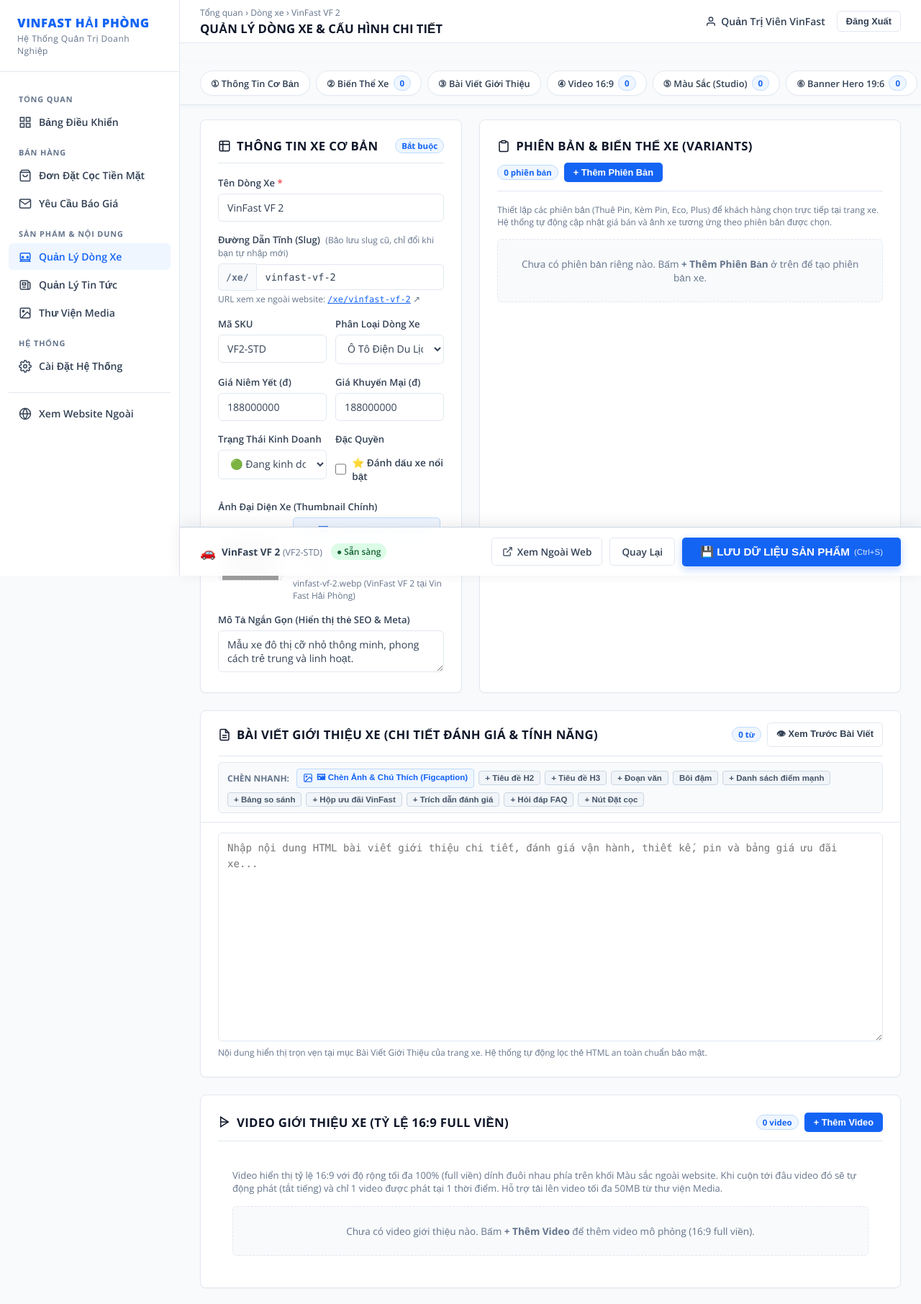
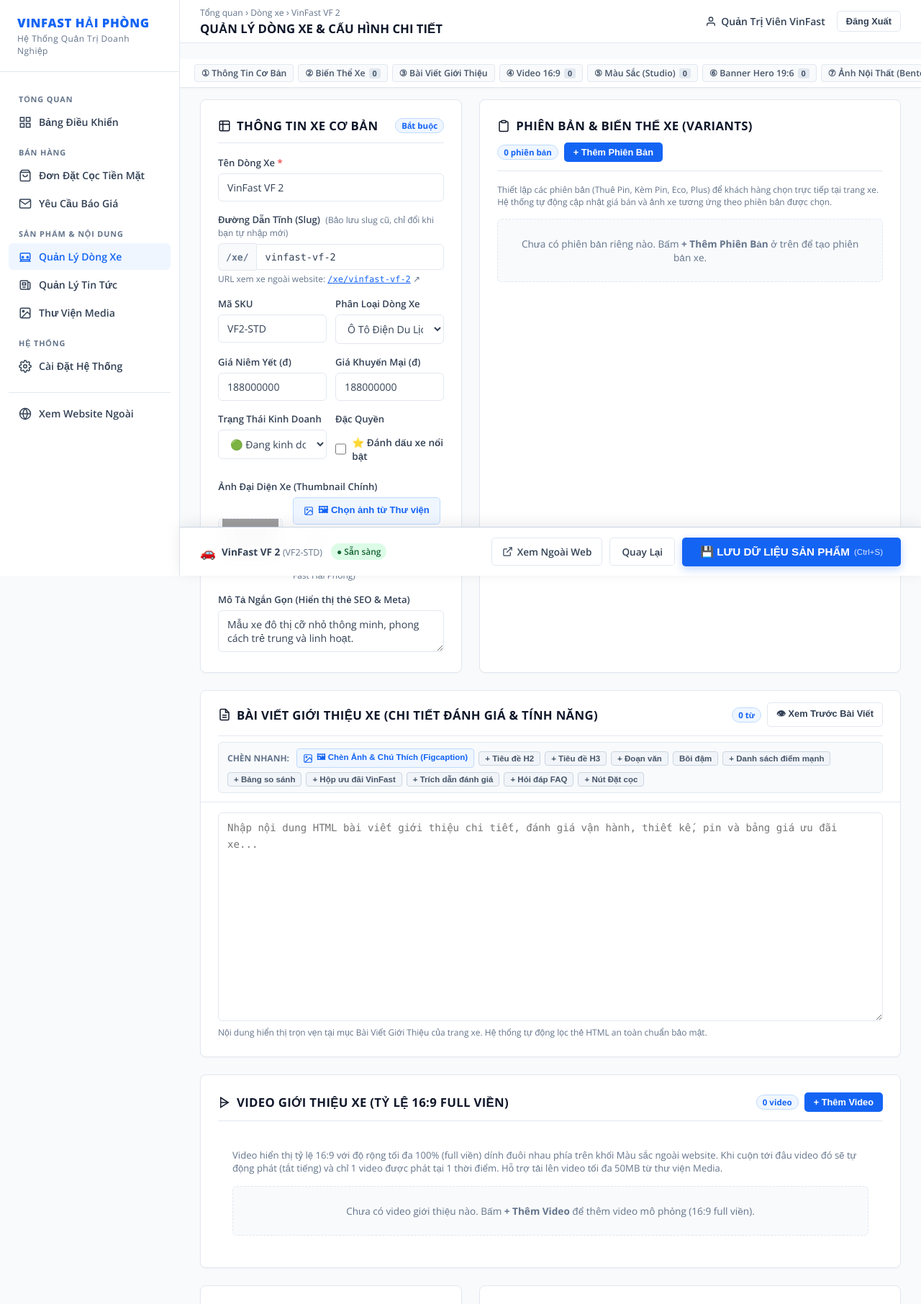
Before and after one commit to duc2k4hd/vinfast-autohaiphong.com.vn, a Laravel app: page /admin/products/1/edit in a window 1280 px wide. Shown: the top 1812 px of the page at 72% size. Run offline with Laravel 12, Linux system fonts and the light colour scheme; a user stored in the database is signed in; data comes from the database, SQL or seed files in the repository; data that the repository does not hold is empty; some libraries are stand-ins or nearby versions; grey boxes are pictures that could not be loaded.

Commit message:
style(admin): tối ưu thanh Quick Nav gọn gàng, giảm bo tròn các góc và ẩn thanh cuộn (Scrollbar)

```diff
--- a/resources/views/admin/products/edit.blade.php
+++ b/resources/views/admin/products/edit.blade.php
@@ -198,57 +198,78 @@
         gap: 10px;
     }
 
-    /* Quick Anchor Nav */
+    /* Quick Anchor Nav - Gọn gàng, chuyên nghiệp, không thanh scroll, ít bo tròn, ít padding */
     .vf-admin-quick-nav {
         position: sticky;
         top: 0;
         z-index: 50;
         display: flex;
-        gap: 8px;
+        gap: 6px;
+        align-items: center;
         overflow-x: auto;
-        padding: 10px 28px 12px 28px;
-        margin: 0 -28px 20px -28px;
-        background: rgba(248, 250, 252, 0.95);
-        backdrop-filter: blur(8px);
-        -webkit-backdrop-filter: blur(8px);
+        padding: 7px 20px;
+        margin: -6px -28px 16px -28px;
+        background: #ffffff;
         border-bottom: 1px solid var(--admin-border);
-        box-shadow: 0 2px 8px rgba(15, 23, 42, 0.04);
-        scrollbar-width: thin;
+        box-shadow: 0 1px 2px rgba(15, 23, 42, 0.04);
+
+        /* Ẩn hoàn toàn thanh cuộn ngang */
+        scrollbar-width: none;
+        -ms-overflow-style: none;
+    }
+    .vf-admin-quick-nav::-webkit-scrollbar {
+        display: none;
+        width: 0;
+        height: 0;
     }
     .vf-admin-quick-nav-pill {
         display: inline-flex;
         align-items: center;
-        gap: 6px;
-        padding: 6px 14px;
-        background: #ffffff;
-        border: 1px solid var(--admin-border);
-        border-radius: 20px;
-        font-size: 0.8rem;
+        gap: 5px;
+        padding: 4px 9px;
+        background: #f8fafc;
+        border: 1px solid #e2e8f0;
+        border-radius: 4px;
+        font-size: 0.77rem;
         font-weight: 600;
-        color: var(--admin-text);
+        color: #475569;
         white-space: nowrap;
         cursor: pointer;
-        transition: all 0.15s ease;
-        box-shadow: 0 1px 2px rgba(0, 0, 0, 0.02);
+        transition: all 0.12s ease;
+        line-height: 1.25;
     }
     .vf-admin-quick-nav-pill:hover {
-        background: #eff6ff;
+        background: #f1f5f9;
         color: var(--admin-primary);
-        border-color: #bfdbfe;
+        border-color: #cbd5e1;
     }
     .vf-admin-quick-nav-pill.active {
         background: var(--admin-primary);
         color: #ffffff;
         border-color: var(--admin-primary);
-        box-shadow: 0 2px 6px rgba(20, 100, 244, 0.25);
+        box-shadow: 0 1px 3px rgba(20, 100, 244, 0.25);
     }
     .vf-admin-quick-nav-pill.active span {
         color: #ffffff;
     }
+    .vf-admin-quick-nav-pill .vf-admin-card-badge {
+        font-size: 0.68rem;
+        font-weight: 700;
+        padding: 1px 5px;
+        border-radius: 3px;
+        line-height: 1.1;
+        background: #e2e8f0;
+        color: #475569;
+        border: none;
+    }
+    .vf-admin-quick-nav-pill:hover .vf-admin-card-badge {
+        background: #dbeafe;
+        color: #1e40af;
+    }
     .vf-admin-quick-nav-pill.active .vf-admin-card-badge {
-        background: rgba(255, 255, 255, 0.28);
+        background: rgba(255, 255, 255, 0.25);
         color: #ffffff;
-        border-color: rgba(255, 255, 255, 0.4);
+        border: none;
     }
 
     /* Scroll Margin for smooth jump navigation */
@@ -257,7 +278,7 @@
     }
     .vinfast-autohaiphong_admin_card,
     .vf-admin-section-grid {
-        scroll-margin-top: 75px;
+        scroll-margin-top: 55px;
     }
 
     /* Preview items */
@@ -2393,6 +2414,17 @@ function initQuickNavScrollSpy() {
     const navPills = Array.from(document.querySelectorAll('.vf-admin-quick-nav-pill'));
     if (!navPills.length) return;
 
+    const quickNav = document.querySelector('.vf-admin-quick-nav');
+    if (quickNav) {
+        // Hỗ trợ cuộn ngang mượt mà khi lăn chuột con lăn mà không cần thanh cuộn hiển thị
+        quickNav.addEventListener('wheel', (e) => {
+            if (e.deltaY !== 0 && quickNav.scrollWidth > quickNav.clientWidth) {
+                e.preventDefault();
+                quickNav.scrollLeft += e.deltaY;
+            }
+        }, { passive: false });
+    }
+
     const sections = navPills.map(pill => {
         const hash = pill.getAttribute('href');
         if (hash && hash.startsWith('#')) {
@@ -2420,9 +2452,8 @@ function initQuickNavScrollSpy() {
     function onScrollSpy() {
         if (isClickScrolling) return;
 
-        const quickNav = document.querySelector('.vf-admin-quick-nav');
-        const navHeight = quickNav ? quickNav.offsetHeight : 50;
-        const scrollPos = window.scrollY + navHeight + 80;
+        const navHeight = quickNav ? quickNav.offsetHeight : 45;
+        const scrollPos = window.scrollY + navHeight + 60;
 
         let activeIndex = -1;
 
```
